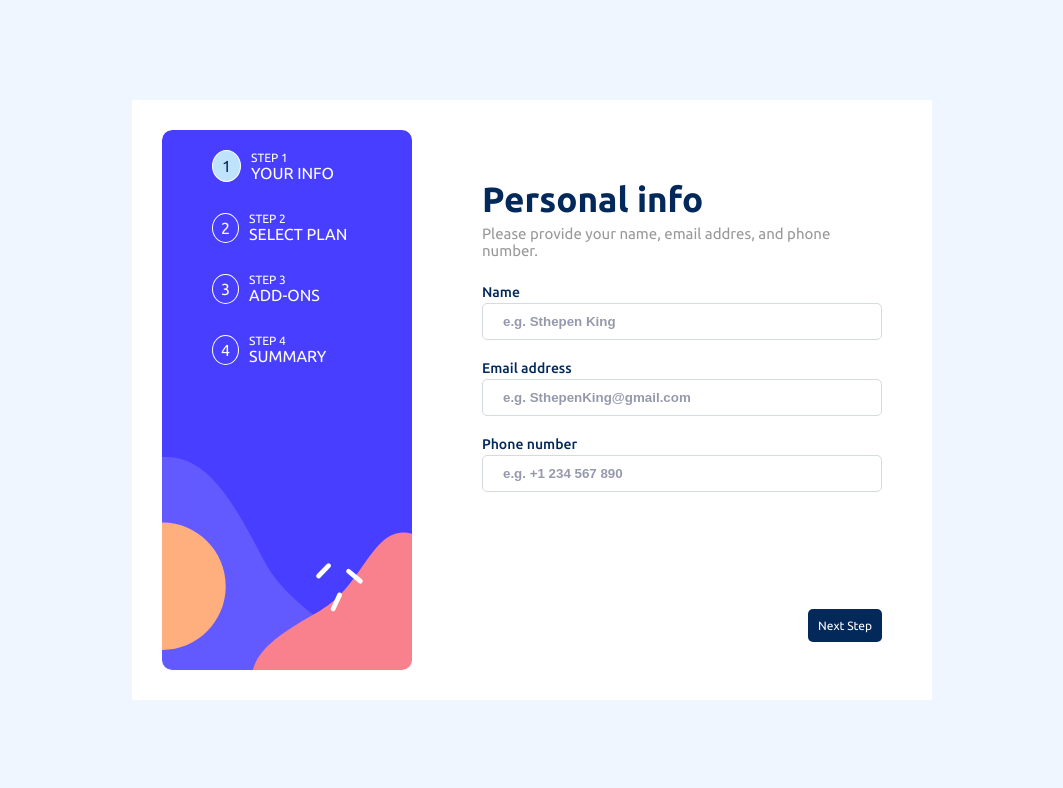
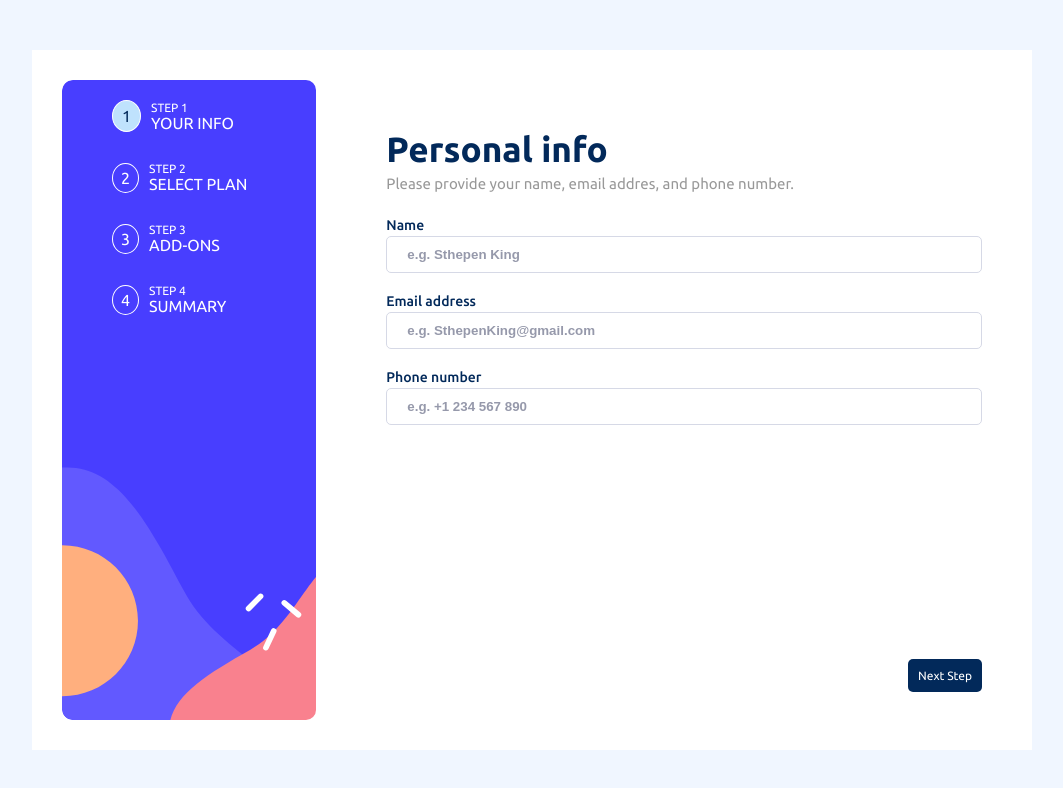
Before and after one commit to timita16/multiSetp-form, a React (Create React App) app: page / in a window 1280 px wide. Shown: the top 788 px of the page, without its empty margins (108-1171 px from the left). Built offline with nearby package versions, Linux system fonts and the light colour scheme.

Commit message:
fixing styles

```diff
--- a/src/App.css
+++ b/src/App.css
@@ -9,11 +9,11 @@ main {
   main {
     display: grid;
     grid-template-columns: 0.4fr 1fr;
-    height: 600px;
+    height: 700px;
     background-color: white;
     padding: 30px;
     gap: 50px;
-    width: 800px;
+    width: 1000px;
     box-sizing: border-box;
   }
   .divForm {
```
